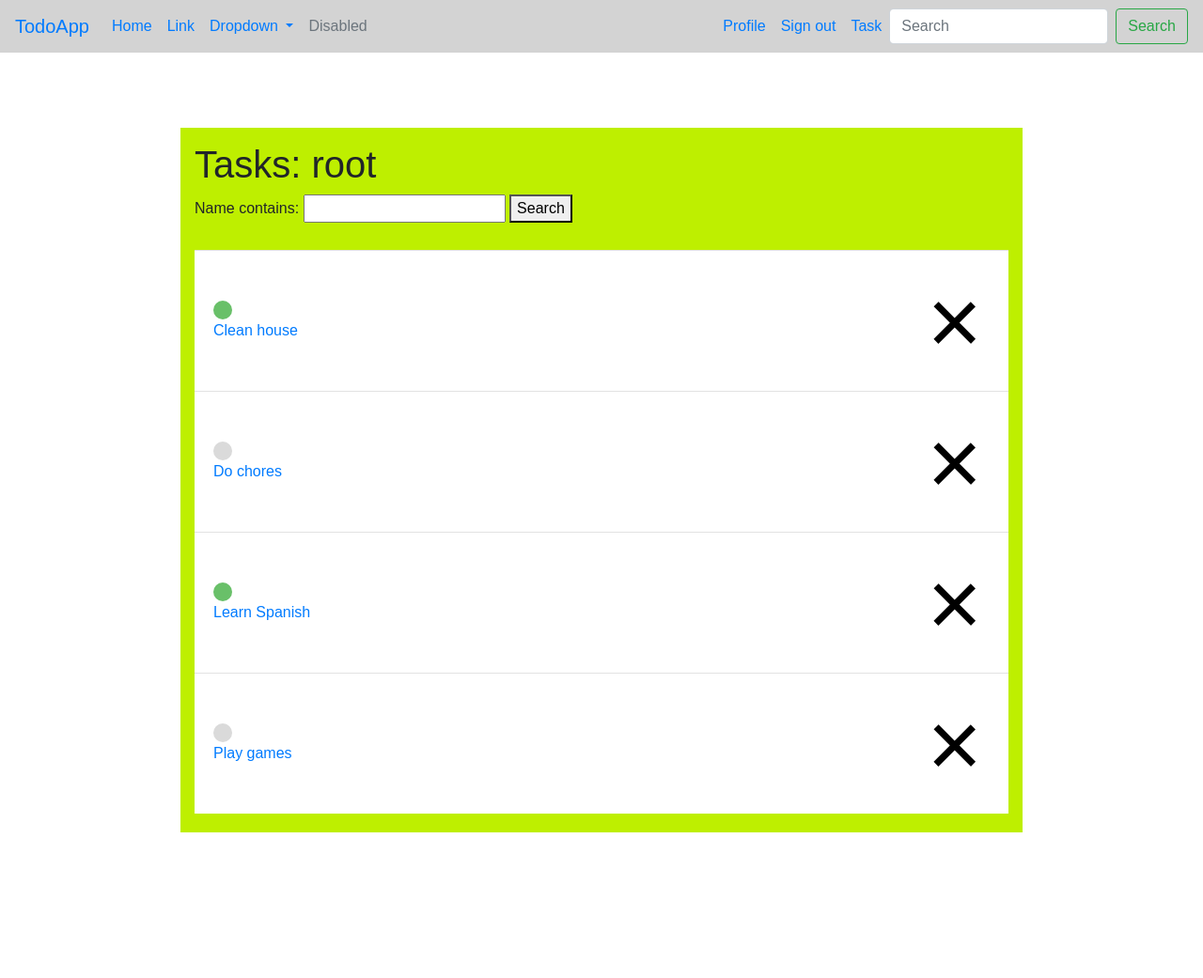
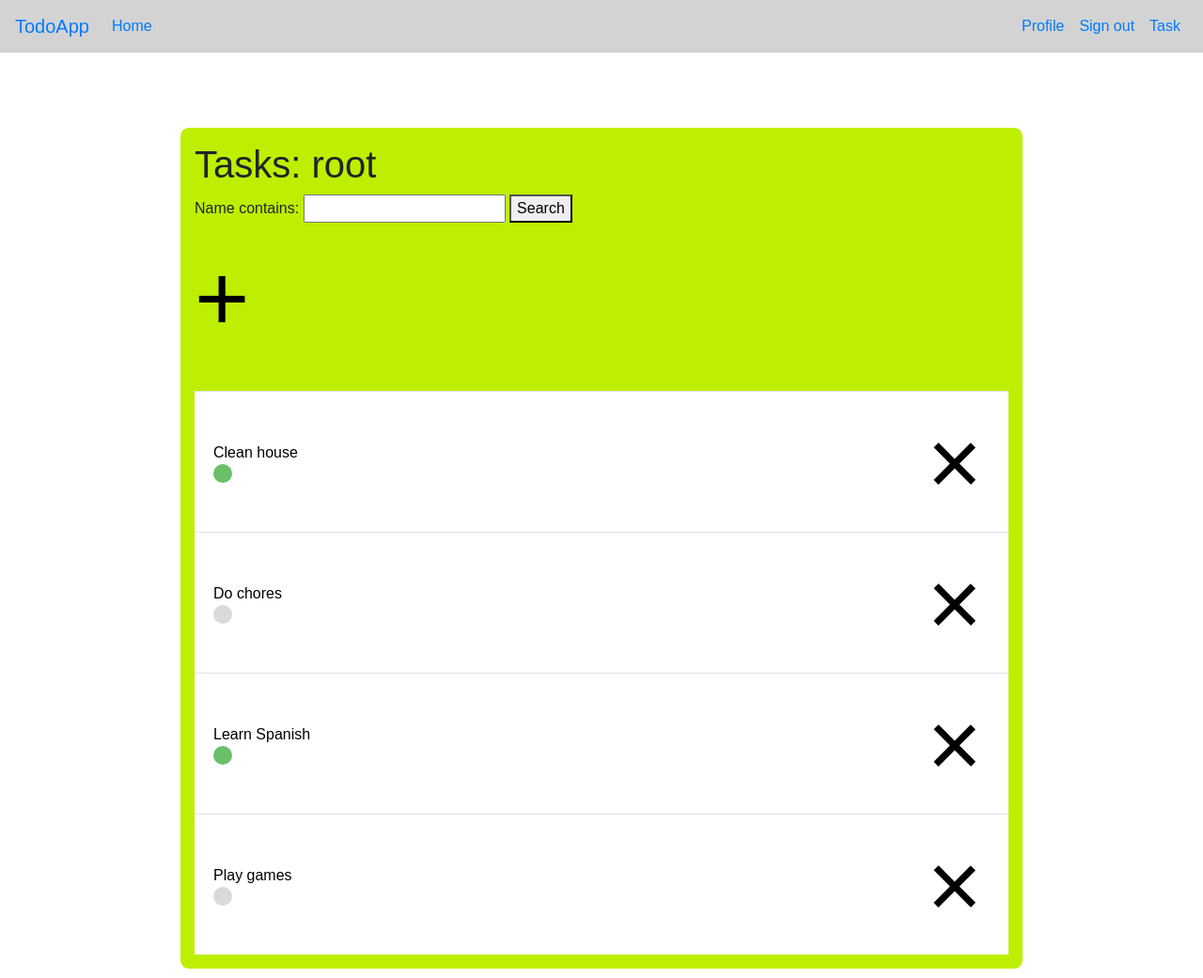
Before and after one commit to msg8925/django_todo_app, a Django app: page / in a window 1280 px wide. Shown: the whole page at 94% size. Before the commit the page ends 886 px from the top, so only its background shows below. Run offline with Django 4.2, Linux system fonts and the light colour scheme; a user stored in the database is signed in; data comes from the database, SQL or seed files in the repository; both versions use the stored data as it was after the commit; some libraries are stand-ins or nearby versions; some web fonts are replaced.

Commit message:
CSS upgraded

```diff
--- a/todoapp/todo/static/styles.css
+++ b/todoapp/todo/static/styles.css
@@ -17,6 +17,7 @@ body{
     margin-bottom: 10px;
     max-width: 70%;
     background-color: #beef00;
+    border-radius: 1%;
 }
 
 
@@ -26,7 +27,7 @@ body{
 
 .tasks-container {
     padding-top: 0px;
-    padding-bottom: 20px;
+    padding-bottom: 15px;
 }
 
 .task-wrapper {
@@ -39,11 +40,23 @@ body{
     max-height: 150px;
 }
 
+.task-link {
+    color: black;
+}
+
+.task-link:hover{
+    text-decoration: none;
+    color:#beef00;
+}
+
 .task-complete-icon {
     height: 20px;
     width: 20px;
     background-color: rgb(105, 192, 105);
     border-radius: 50%;
+    margin: 0;
+    padding: 0;
+
 }
 
 .task-incomplete-icon {
@@ -64,3 +77,20 @@ body{
     text-decoration: none;
     color: red;
 }
+
+
+.add-icon {
+    display: block;
+    height: auto;
+    padding: 0;
+    margin: 0;
+    text-decoration: none;
+    color: black;
+    font-size: 100px;
+
+}
+
+.add-icon:hover {
+    text-decoration: none;
+    color: red;
+}
--- a/todoapp/todo/templates/todo/base.html
+++ b/todoapp/todo/templates/todo/base.html
@@ -29,7 +29,7 @@
     <nav class="navbar navbar-expand-lg nav-bar">
 
         <!-- Logo -->
-        <a class="navbar-brand" href="#">TodoApp</a>
+        <a class="navbar-brand" href="{% url 'todo-home' %}">TodoApp</a>
         <button class="navbar-toggler" type="button" data-toggle="collapse" data-target="#navbarSupportedContent" aria-controls="navbarSupportedContent" aria-expanded="false" aria-label="Toggle navigation">
           <span class="navbar-toggler-icon"></span>
         </button>
@@ -40,7 +40,7 @@
             <li class="nav-item active">
               <a class="nav-link nav-link-custom" href="{% url 'todo-home' %}">Home <span class="sr-only">(current)</span></a>
             </li>
-            <li class="nav-item">
+            <!-- <li class="nav-item">
               <a class="nav-link" href="#">Link</a>
             </li>
             <li class="nav-item dropdown">
@@ -56,7 +56,7 @@
             </li>
             <li class="nav-item">
               <a class="nav-link disabled" href="#" tabindex="-1" aria-disabled="true">Disabled</a>
-            </li>
+            </li> -->
           </ul>
 
           <!-- Right side of navbar -->
@@ -80,12 +80,6 @@
                 </li>
             {% endif %}
           </ul>
-
-
-          <form class="form-inline my-2 my-lg-0">
-            <input class="form-control mr-sm-2" type="search" placeholder="Search" aria-label="Search">
-            <button class="btn btn-outline-success my-2 my-sm-0" type="submit">Search</button>
-          </form>
         </div>
     </nav>
 
--- a/todoapp/todo/templates/todo/home.html
+++ b/todoapp/todo/templates/todo/home.html
@@ -9,6 +9,7 @@
             {{ form }}
             <button type="submit">Search</button>
         </form>
+        <a class="add-icon" href="{% url 'task-create' %}">&#43;</a>
     </div>
 
     <br>
@@ -16,23 +17,18 @@
     <div class="tasks-container">
     {% for task in tasks %}
 
-    <div class="">
         <div class="task-wrapper">
-
             <div>
-                <div>
-                    {% if task.status %}
-                        <div class="task-complete-icon"></div>
-                    {% else %}
-                        <div class="task-incomplete-icon"></div>
-                    {% endif %}
-                    <a href="{% url 'task-detail' task.id %}">{{ task.name }}</a>
-                </div>
+                <a class="task-link" href="{% url 'task-detail' task.id %}">{{ task.name }}</a>
+                {% if task.status %}
+                    <div class="task-complete-icon"></div>
+                {% else %}
+                    <div class="task-incomplete-icon"></div>
+                {% endif %}
             </div>
 
             <a class="mr-2 delete-icon" href="{% url 'task-delete' task.id %}">&#215;</a>
         </div>
-    </div>
 
     {% endfor %}
     </div>
--- a/todoapp/todo/templates/todo/task_form.html
+++ b/todoapp/todo/templates/todo/task_form.html
@@ -13,7 +13,7 @@
             </div>
 
             <div class="mt-2 mb-2">
-                <button class="btn btn-outline-info" type="submit">Submit</button>
+                <button class="btn btn-outline-info mb-3" type="submit">Submit</button>
             </div>
         </form>
 
--- a/todoapp/users/templates/users/login.html
+++ b/todoapp/users/templates/users/login.html
@@ -13,7 +13,7 @@
             </div>
 
             <div>
-                <button class="btn btn-outline-info" type="submit">Login</button>
+                <button class="btn btn-outline-info mt-2 mb-3" type="submit">Login</button>
             </div>
         </form>
 
--- a/todoapp/users/templates/users/register.html
+++ b/todoapp/users/templates/users/register.html
@@ -13,7 +13,7 @@
             </div>
 
             <div>
-                <button class="btn btn-outline-info" type="submit">Register</button>
+                <button class="btn btn-outline-info mb-3" type="submit">Register</button>
             </div>
         </form>
 
```
Also changed, not shown: todoapp/todo/templates/todo/task_detail.html (+8 -10 lines), todoapp/db.sqlite3.
